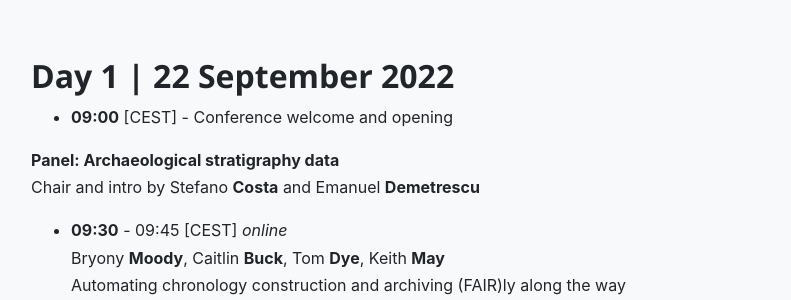
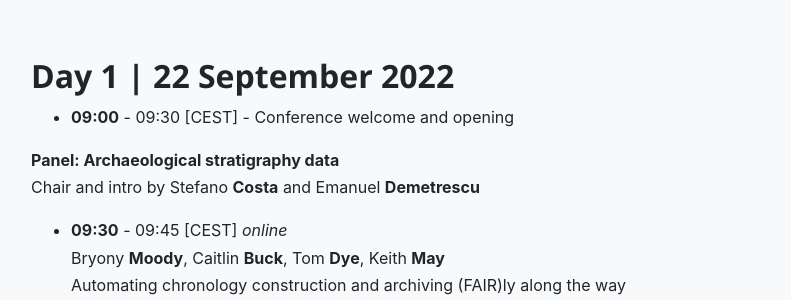
Before and after one commit to archeofoss/archeofoss, a Jekyll site: the page built from 2022/programme.md, in a window 1280 px wide and 900 px high, scrolled down 775 px. Shown: the part 153-453 px from the top of the window, without its empty margins (244-1035 px from the left). Built offline with Jekyll 4.4.1, drawn with Linux system fonts in a browser that asks for light colours; nearby versions of some CDN libraries.

Commit message:
Update programme.md

```diff
--- a/2022/programme.md
+++ b/2022/programme.md
@@ -21,7 +21,7 @@ More information about the online broadcasting will be available in the next few
 
 ## Day 1 | 22 September 2022
 
-- **09:00** [CEST] - Conference welcome and opening
+- **09:00** - 09:30 [CEST] - Conference welcome and opening
 
 **Panel: Archaeological stratigraphy data**
 Chair and intro by Stefano **Costa** and Emanuel **Demetrescu**
```
